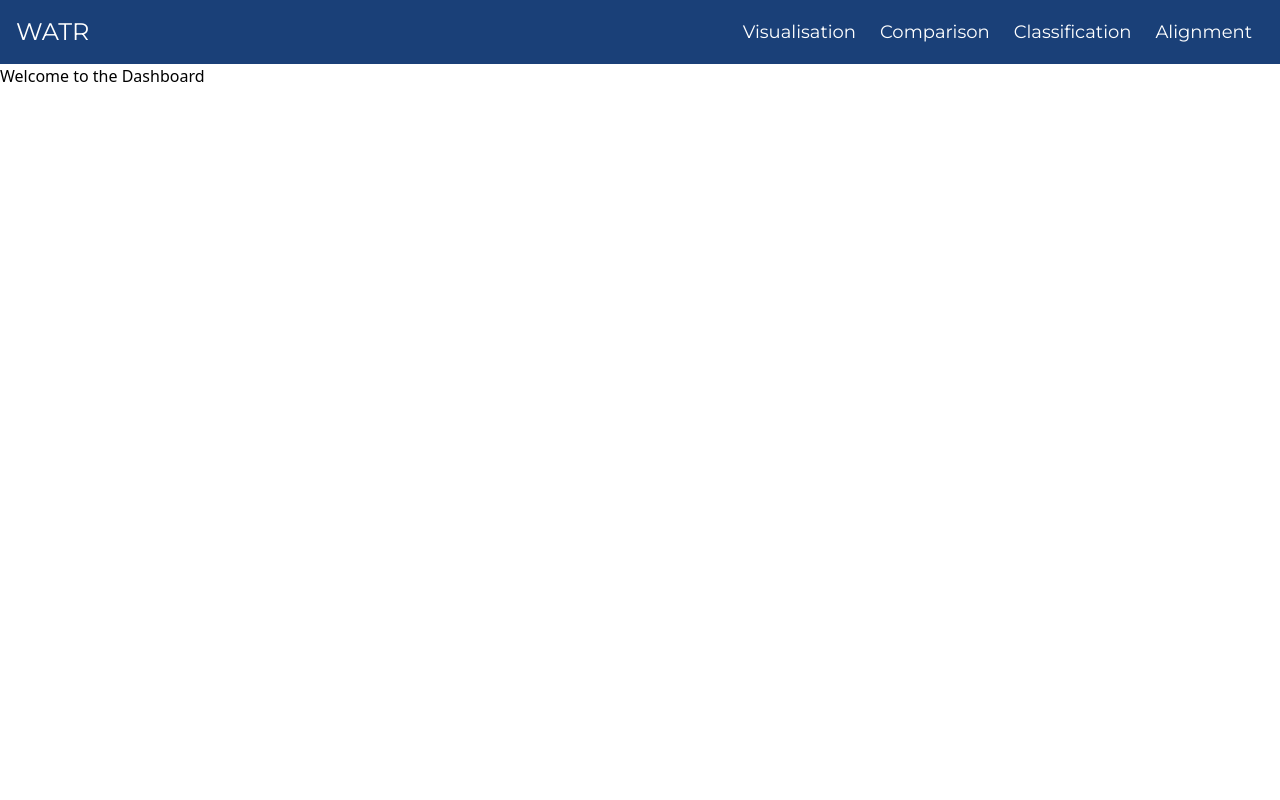
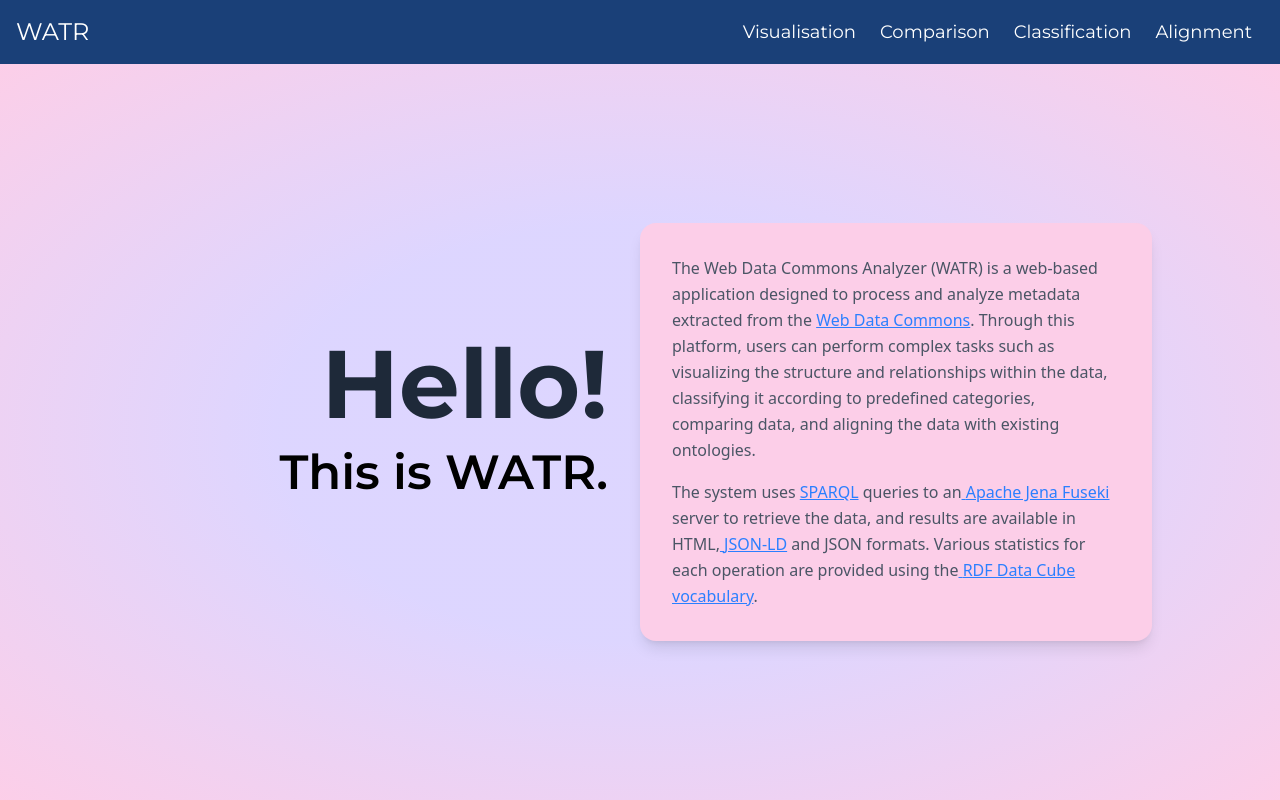
Before and after one commit to sasha-grajdeanu/watr_web_data_commons_analyser, a React (Vite) app in the folder watr_front_refactor/: page / in a window 1280 px wide. Built offline with nearby package versions, Linux system fonts and the light colour scheme.

Commit message:
finish home component

```diff
--- a/watr_front_refactor/src/Home/Home.jsx
+++ b/watr_front_refactor/src/Home/Home.jsx
@@ -1,5 +1,49 @@
 export default function Home() {
-    return(
-        <div className='body'><h1>Welcome to the Dashboard</h1></div>
-    )
-}
+    return (
+      <div className="bg-radial from-violet-200 from-40% to-pink-200 min-h-[calc(100vh-64px)] flex md:flex-row flex-col items-center justify-center xl:px-32 px-14">
+        <div className="flex flex-col md:w-1/2 md:items-end items-center font-montserrat md:pr-8 pb-8">
+          <h1 className="xl:text-8xl text-6xl max-[480px]:text-7xl min-[480px]:text-9xl font-bold text-gray-800 mb-4">Hello!</h1>
+          <h1 className="xl:text-5xl text-4xl max-[520px]:text-5xl min-[520px]:text-6xl font-semibold">This is WATR.</h1>
+        </div>
+        {/* <div className="hidden md:block w-px bg-gray-400 h-48 mx-8"></div> */}
+        <div className="md:w-1/2">
+        <div className="max-w-2xl p-8 bg-pink-200 rounded-2xl shadow-lg">
+          <p className="text-gray-600 leading-relaxed">
+            The Web Data Commons Analyzer (WATR) is a web-based application
+            designed to process and analyze metadata extracted from the{" "}
+            <a role="doc-biblioref" href="#" className="text-blue-500 underline">
+              Web Data Commons
+            </a>
+            . Through this platform, users can perform complex tasks such as
+            visualizing the structure and relationships within the data,
+            classifying it according to predefined categories, comparing data, and
+            aligning the data with existing ontologies.
+          </p>
+          <p className="text-gray-600 leading-relaxed mt-4">
+            The system uses{" "}
+            <a role="doc-biblioref" href="#" className="text-blue-500 underline">
+              SPARQL
+            </a>{" "}
+            queries to an
+            <a role="doc-biblioref" href="#" className="text-blue-500 underline">
+              {" "}
+              Apache Jena Fuseki
+            </a>{" "}
+            server to retrieve the data, and results are available in HTML,
+            <a role="doc-biblioref" href="#" className="text-blue-500 underline">
+              {" "}
+              JSON-LD
+            </a>{" "}
+            and JSON formats. Various statistics for each operation are provided
+            using the
+            <a role="doc-biblioref" href="#" className="text-blue-500 underline">
+              {" "}
+              RDF Data Cube vocabulary
+            </a>
+            .
+          </p>
+        </div>
+        </div>
+      </div>
+    );
+  }
```
